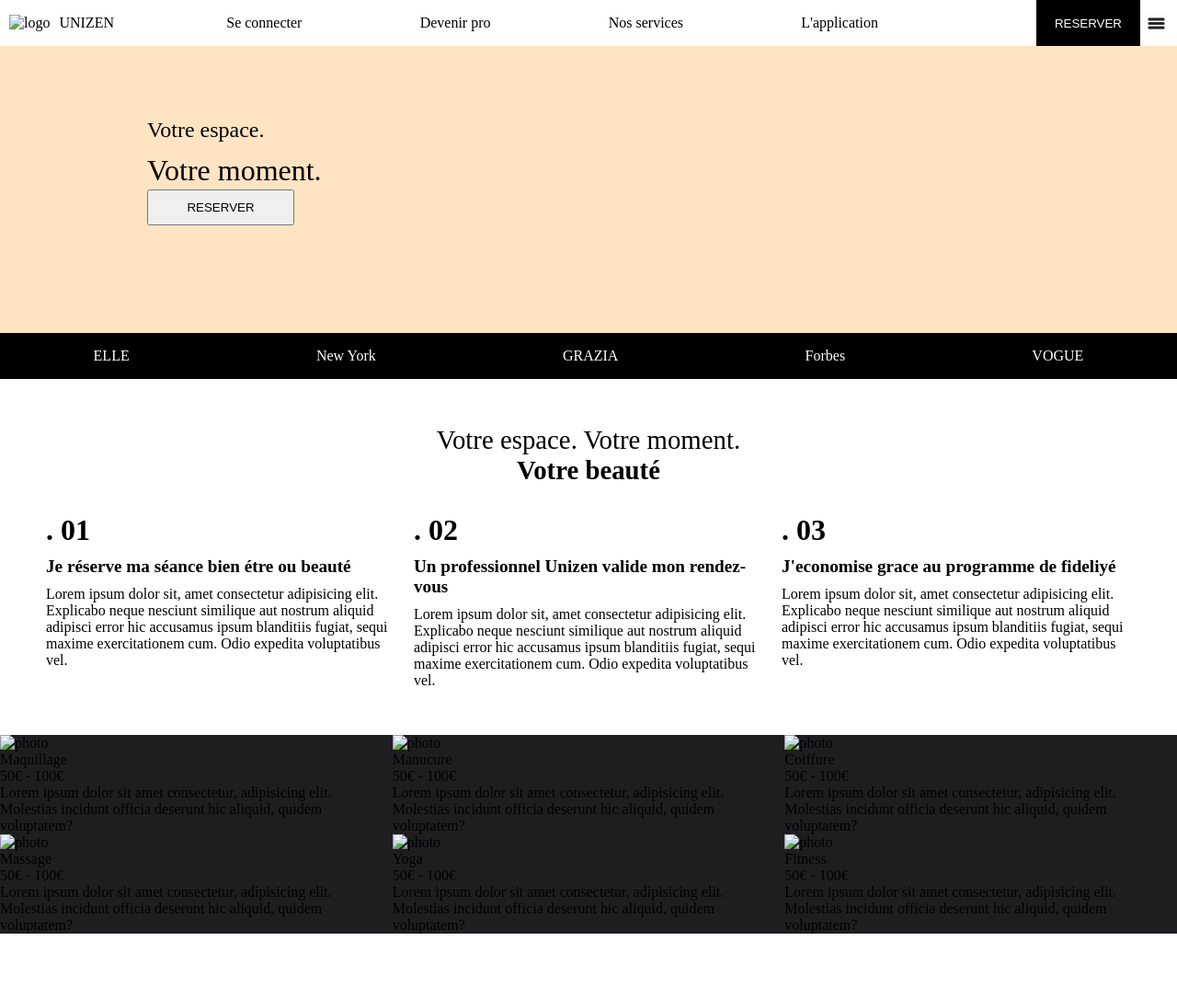
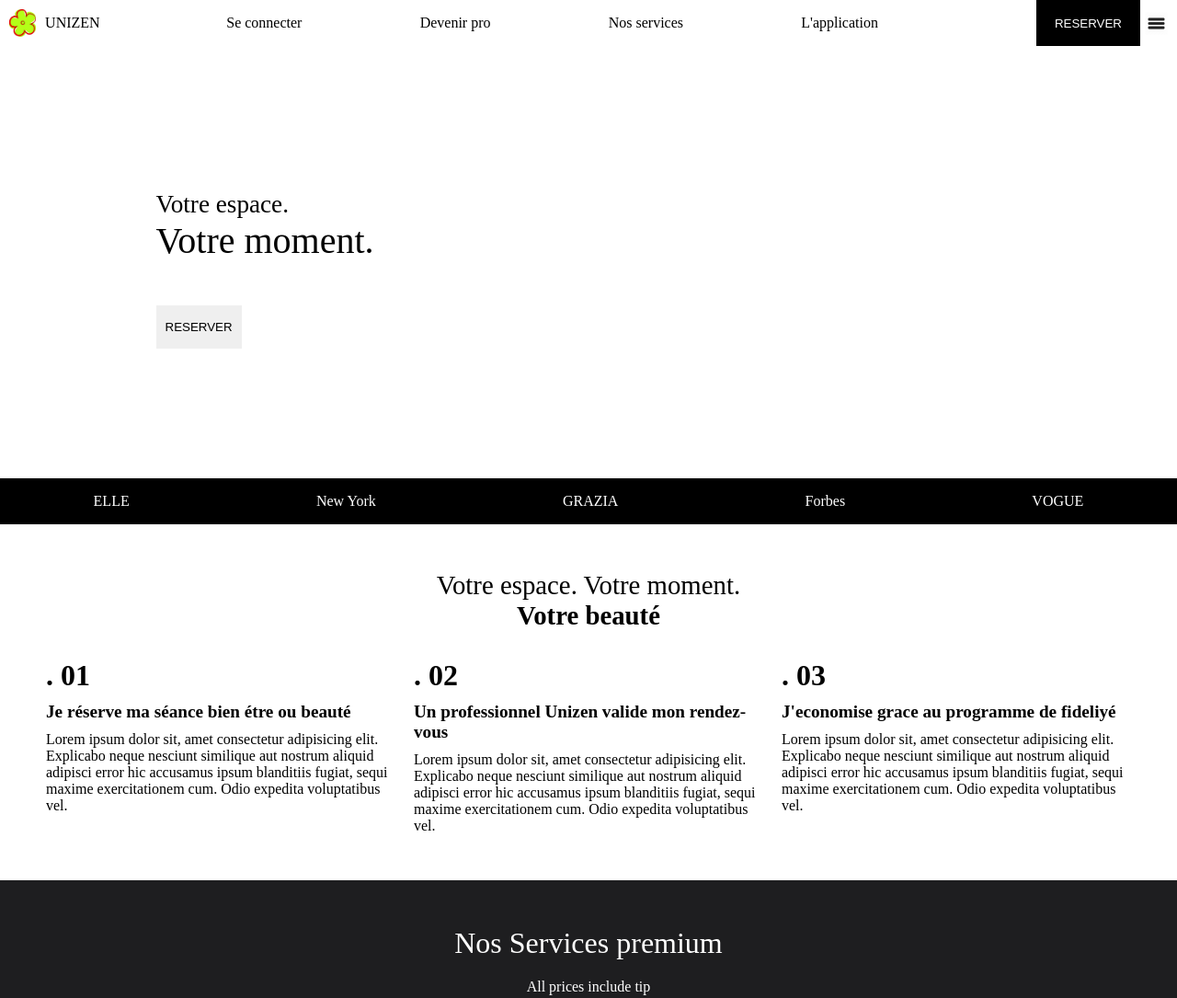
Before and after one commit to LassoCoul/maquette1, a plain HTML site: page index.html in a window 1280 px wide. Shown: the top 1085 px of the page at 92% size. Before the commit the page ends 1015 px from the top, so only its background shows below. Drawn offline with Linux system fonts and the light colour scheme.

Commit message:
MAJ du 17/02/25

```diff
--- a/index.html
+++ b/index.html
@@ -12,7 +12,7 @@
 				<nav>
 					<div class="nav-bar lien">
 						<div class="logo">
-							<img src="" alt="logo">
+							<img src="/logo-fleur.png" alt="logo" height="30px">
 							<p>UNIZEN</p>
 						</div>
 
@@ -76,41 +76,48 @@
 
 				<!-- section 4 -->
 				 <section class="section4">
-					<div>
-						<div><img src="" alt="photo"></div>
-						<p>Maquillage</p>
+          <div class="titre-section4">
+            <p class="titre-titre-section4">Nos Services premium</p>
+            <p>All prices include tip</p>
+          </div>
+
+          <div class="corps-section4">
+            <section>
+              <div><img src="/woman.jpg" alt="photo"></div>
+              <h2>Maquillage</h2>
               <p>50€ - 100€</p>
               <p>Lorem ipsum dolor sit amet consectetur, adipisicing elit. Molestias incidunt officia deserunt hic aliquid, quidem voluptatem?</p>
-					</div>
-					<div>
-						<div><img src="" alt="photo"></div>
-						<p>Manucure</p>
+            </section>
+            <section>
+              <div><img src="/woman.jpg" alt="photo"></div>
+              <h2>Manucure</h2>
               <p>50€ - 100€</p>
               <p>Lorem ipsum dolor sit amet consectetur, adipisicing elit. Molestias incidunt officia deserunt hic aliquid, quidem voluptatem?</p>
-					</div>
-					<div>
-						<div><img src="" alt="photo"></div>
-						<p>Coiffure</p>
+            </section>
+            <section>
+              <div><img src="/woman.jpg" alt="photo"></div>
+              <h2>Coiffure</h2>
               <p>50€ - 100€</p>
               <p>Lorem ipsum dolor sit amet consectetur, adipisicing elit. Molestias incidunt officia deserunt hic aliquid, quidem voluptatem?</p>
-					</div>
-					<div>
-						<div><img src="" alt="photo"></div>
-						<p>Massage</p>
+            </section>
+            <section>
+              <div><img src="/woman.jpg" alt="photo"></div>
+              <h2>Massage</h2>
               <p>50€ - 100€</p>
               <p>Lorem ipsum dolor sit amet consectetur, adipisicing elit. Molestias incidunt officia deserunt hic aliquid, quidem voluptatem?</p>
-					</div>
-					<div>
-						<div><img src="" alt="photo"></div>
-						<p>Yoga</p>
+            </section>
+            <section>
+              <div><img src="/woman.jpg" alt="photo"></div>
+              <h2>Yoga</h2>
               <p>50€ - 100€</p>
               <p>Lorem ipsum dolor sit amet consectetur, adipisicing elit. Molestias incidunt officia deserunt hic aliquid, quidem voluptatem?</p>
-					</div>
-					<div>
-						<div><img src="" alt="photo"></div>
-						<p>Fitness</p>
+            </section>
+            <section>
+              <div><img src="/woman.jpg" alt="photo"></div>
+              <h2>Fitness</h2>
               <p>50€ - 100€</p>
               <p>Lorem ipsum dolor sit amet consectetur, adipisicing elit. Molestias incidunt officia deserunt hic aliquid, quidem voluptatem?</p>
+            </section>
           </div>
 				 </section>
 			</main>
--- a/style.css
+++ b/style.css
@@ -35,6 +35,7 @@ nav{
 .logo{
     display: flex;
     gap: 10px;
+    align-items: center;
 }
 
 .reserver{
@@ -60,35 +61,30 @@ nav{
     background-image: url('/fond-section1.jpg');
     background-size: cover;
     background-position: center;
-    grid-template-columns: repeat(8, 1fr);
-    grid-template-rows: repeat(8, 1fr);
-
-
-    background-color: bisque;
+    grid-template-columns: repeat(15, 1fr);
+    grid-template-rows: repeat(10, 1fr);
 }
 
 .taille1{
-    grid-column: 2/4;
-    grid-row: 3/4;
-    font-size: 1.5rem;
-    align-items: center;
-
-    /* background-color: bisque; */
+    grid-column: 3/5;
+    grid-row: 4;
+    font-size: 1.7rem;
+    align-self: self-end;
 }
 
 .taille2{
-    grid-column: 2/4;
-    grid-row: 4/5;
-    font-size: 2rem;
-    /* background-color: rgb(126, 77, 18); */
+    grid-column: 3/6;
+    grid-row: 5;
+    font-size: 2.5rem;
+    align-self: self-start;
 }
 
 .section1 > button{
     padding: 10px;
-    grid-column: 2/2;
-    grid-row: 5/6;
+    grid-column: 3;
+    grid-row: 7;
+    border-style: none;
 
-    /* background-color: rgb(182, 107, 16); */
 }
 
 .section2{
@@ -149,11 +145,50 @@ nav{
 }
 
 .section4{
+    display: flex;
+    flex-direction: column;
+    align-items: center;
+    background-color: #1E1E20;
+    padding: 50px;
+    gap: 50px;
+}
+
+.titre-section4{
+    display: flex;
+    flex-direction: column;
+    align-items: center;
+    gap: 20px;
+
+}
+
+.titre-section4 p{
+    color: white;
+}
+
+.titre-titre-section4{
+    font-size: 2rem;
+}
+
+.corps-section4{
     display: grid;
     grid-template-columns: repeat(3,1fr);
     grid-template-rows: repeat(2, 1fr);
+    gap: 10px;
 
+}
 
-    background-color: #1E1E20;
-    color: #ADADAD;
+h2, .corps-section4 > section p{
+   color: white;
 }
+
+.corps-section4 > section{
+   display: flex;
+   flex-direction: column;
+   gap: 10px;
+   background-color: black;
+   padding: 10px;
+}
+
+.corps-section4 > section img{
+   width: 100%;
+}
```
Also changed, not shown: logo-fleur.png (added), woman.jpg (added). Lines whose indentation alone changed are shown as unchanged.
